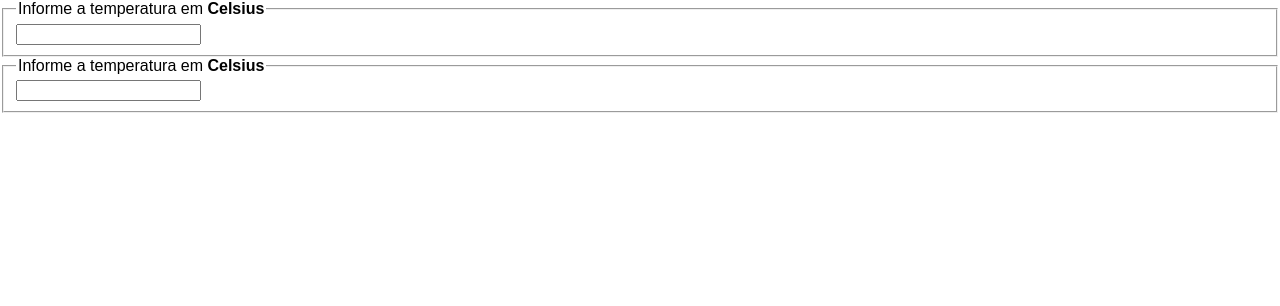
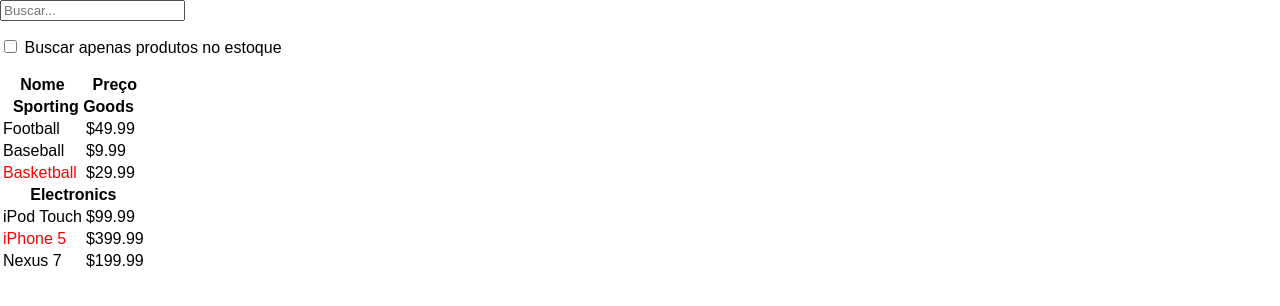
Before and after one commit to richellyitalo/Estudos-ReactJs, a React (Create React App) app in the folder primeiros-passos/my-app/: page / in a window 1280 px wide. Shown: the top 306 px of the page. Built offline with nearby package versions, Linux system fonts and the light colour scheme.

Commit message:
GettingStarted: CompositionVsInheritance, ThinkinReact

```diff
--- a/primeiros-passos/my-app/src/index.js
+++ b/primeiros-passos/my-app/src/index.js
@@ -17,6 +17,10 @@ import EssayForm from './meusComponentes/Form/EssayForm'
 import SelectForm from './meusComponentes/Form/SelectForm'
 import ReservasForm from './meusComponentes/Form/ReservasForm'
 import Calculator from './meusComponentes/LiftingStateUp/Calculator'
+import CompositionVsInheritance from './meusComponentes/CompositionVsInheritance/Composition'
+import SplitPlane from './meusComponentes/CompositionVsInheritance/SplitPlane'
+import WelcomeDialog from './meusComponentes/CompositionVsInheritance/Specialization'
+import ThinkinReact from './meusComponentes/ThinkingReact/ThinkingReact'
 
 function ComponenteEmLinha (props) {
   return <h1>Componente em linha my friend</h1>;
@@ -181,6 +185,24 @@ const posts = [
 // ReactDOM.render(<ReservasForm/>, document.getElementById('root'))
 
 // # Lifting state up
-ReactDOM.render(<Calculator/>, document.getElementById('root'))
+// ReactDOM.render(<Calculator/>, document.getElementById('root'))
+
+// # Composition vs inheritance
+// ReactDOM.render(<CompositionVsInheritance />, document.getElementById('root'))
+// ReactDOM.render(<SplitPlane />, document.getElementById('root'))
+// ReactDOM.render(<WelcomeDialog />, document.getElementById('root'))
+
+// # ThinkinReact
+
+const produtos = [
+  {category: "Sporting Goods", price: "$49.99", stocked: true, name: "Football"},
+  {category: "Sporting Goods", price: "$9.99", stocked: true, name: "Baseball"},
+  {category: "Sporting Goods", price: "$29.99", stocked: false, name: "Basketball"},
+  {category: "Electronics", price: "$99.99", stocked: true, name: "iPod Touch"},
+  {category: "Electronics", price: "$399.99", stocked: false, name: "iPhone 5"},
+  {category: "Electronics", price: "$199.99", stocked: true, name: "Nexus 7"}
+]
+
+ReactDOM.render(<ThinkinReact products={produtos} />, document.getElementById('root'))
 
 registerServiceWorker();
--- /dev/null
+++ b/primeiros-passos/my-app/src/meusComponentes/CompositionVsInheritance/Composition.js
@@ -0,0 +1,25 @@
+import React, { Component } from 'react'
+
+function FancyBorder(props) {
+  return (
+    <div className={'FancyBorder FancyBorder-' + props.color}>
+      {props.children}
+    </div>
+  )
+}
+
+
+function WelcomeDialog() {
+  return (
+    <FancyBorder color="blue">
+      <h1 className="Dialog-title">
+        Bem Vindo
+      </h1>
+      <p className="Dialog-message">
+        Obrigado por visitar!!!
+      </p>
+    </FancyBorder>
+  )
+}
+
+export default WelcomeDialog
--- /dev/null
+++ b/primeiros-passos/my-app/src/meusComponentes/CompositionVsInheritance/Specialization.js
@@ -0,0 +1,61 @@
+import React, { Component } from 'react'
+
+function FancyBorder(props) {
+  return (
+    <div className={'FancyBorder FancyBorder-' + props.color}>
+      {props.children}
+    </div>
+  )
+}
+
+function Dialog(props) {
+  return (
+    <FancyBorder color="yellow">
+      <h1 className="Dialog-title">
+        {props.title}
+      </h1>
+      <p className="Dialog-message">
+        {props.message}
+      </p>
+      {props.children}
+    </FancyBorder>
+  )
+}
+
+class WelcomeDialog extends Component {
+  constructor(props) {
+    super(props)
+
+    this.state = {
+      login: ''
+    }
+
+    this.handleChange = this.handleChange.bind(this)
+    this.handleSignup = this.handleSignup.bind(this)
+  }
+
+  handleChange(event) {
+    this.setState({login: event.target.value})
+  }
+
+  handleSignup(event) {
+    alert(`Bem vindo a composição e herança de componentes! + ${this.state.login}`)
+  }
+
+  render() {
+    return (
+      <Dialog
+      title="Bem Vindo"
+      message="Olá, sem bem vindo a minha forma de estudar!" >
+        <input value={this.state.login}
+          onChange={this.handleChange} />
+
+        <button onClick={this.handleSignup}>
+          Cadastrar!
+        </button>
+      </Dialog>
+    )
+  }
+}
+
+export default WelcomeDialog
--- /dev/null
+++ b/primeiros-passos/my-app/src/meusComponentes/CompositionVsInheritance/SplitPlane.js
@@ -0,0 +1,32 @@
+import React, { Component } from 'react'
+
+function Split(props) {
+  return (
+    <div className="Split">
+      <div className="Split-left">
+        {props.left}
+      </div>
+      <div className="Split-right">
+        {props.right}
+      </div>
+    </div>
+  )
+}
+
+const Contacts = props => <h1>Painel: Contatos</h1>
+
+const Chat = props => <h1>Painel: Chat</h1>
+
+function SplitPlane() {
+  return (
+    <Split
+      left={
+        <Contacts />
+      }
+      right= {
+        <Chat />
+      } />
+  )
+}
+
+export default SplitPlane
--- /dev/null
+++ b/primeiros-passos/my-app/src/meusComponentes/ThinkingReact/ThinkingReact.js
@@ -0,0 +1,156 @@
+import React, { Component } from 'react'
+
+class ProductCategoryRow extends Component {
+  render () {
+    const category = this.props.category
+    return (
+      <tr>
+        <th colSpan="2">
+          {category}
+        </th>
+      </tr>
+    )
+  }
+}
+
+class ProductRow extends Component {
+  render() {
+    const product = this.props.product
+    const name = product.stocked ?
+      product.name :
+      <span style={{ color: 'red' }}>
+        { product.name }
+      </span>
+    return (
+      <tr>
+        <td>{name}</td>
+        <td>{product.price}</td>
+      </tr>
+    )
+  }
+}
+
+class ProductTable extends Component {
+  render() {
+    const filterText = this.props.filterText
+    const inStockOnly = this.props.inStockOnly
+
+    const rows = []
+    let lastCategory = null
+
+    this.props.products.forEach((product) => {
+      if (product.name.indexOf(filterText) === -1) {
+        return
+      }
+      if (inStockOnly && !product.stocked) {
+        return
+      }
+
+      if (product.category !== lastCategory) {
+        rows.push(
+          <ProductCategoryRow
+            category={product.category}
+            key={product.category} />
+        )
+      }
+      rows.push(
+        <ProductRow
+          product={product}
+          key={product.name} />
+      )
+      lastCategory = product.category
+    })
+
+    return (
+      <table>
+        <thead>
+          <tr>
+            <th>Nome</th>
+            <th>Preço</th>
+          </tr>
+        </thead>
+        <tbody>{rows}</tbody>
+      </table>
+    )
+  }
+}
+
+class SearchBar extends Component {
+  constructor(props) {
+    super(props)
+    this.handleFilterTextChange = this.handleFilterTextChange.bind(this)
+    this.handleInStockChange = this.handleInStockChange.bind(this)
+  }
+
+  handleFilterTextChange(event) {
+    this.props.onFilterTextChange(event.target.value)
+  }
+
+  handleInStockChange(event) {
+    this.props.onInStockChange(event.target.checked)
+  }
+
+  render() {
+    const filterText = this.props.filterText
+    const inStockOnly = this.props.inStockOnly
+
+    return (
+      <form>
+        <input
+          type="text"
+          placeholder="Buscar..."
+          value={filterText}
+          onChange={this.handleFilterTextChange} />
+        <p>
+          <input type="checkbox" checked={inStockOnly}
+          onChange={this.handleInStockChange} />
+          {' '}
+          Buscar apenas produtos no estoque
+        </p>
+      </form>
+    )
+  }
+}
+
+class FilterableProductTable extends Component {
+  constructor(props) {
+    super(props)
+    this.state = {
+      filterText: '',
+      inStockOnly: false
+    }
+
+    this.handleFilterTextChange = this.handleFilterTextChange.bind(this)
+    this.handleInStockChange = this.handleInStockChange.bind(this)
+  }
+
+  handleFilterTextChange(filterText) {
+    this.setState({
+      filterText: filterText
+    })
+  }
+
+  handleInStockChange(inStockOnly) {
+    this.setState({
+      inStockOnly: inStockOnly
+    })
+  }
+
+  render() {
+    return (
+      <div>
+        <SearchBar
+          filterText={this.state.filterText}
+          inStockOnly={this.state.inStockOnly}
+          onFilterTextChange={this.handleFilterTextChange}
+          onInStockChange={this.handleInStockChange} />
+        <ProductTable
+          products={this.props.products}
+          filterText={this.state.filterText}
+          inStockOnly={this.state.inStockOnly}/>
+      </div>
+    )
+  }
+}
+
+export default FilterableProductTable
```
